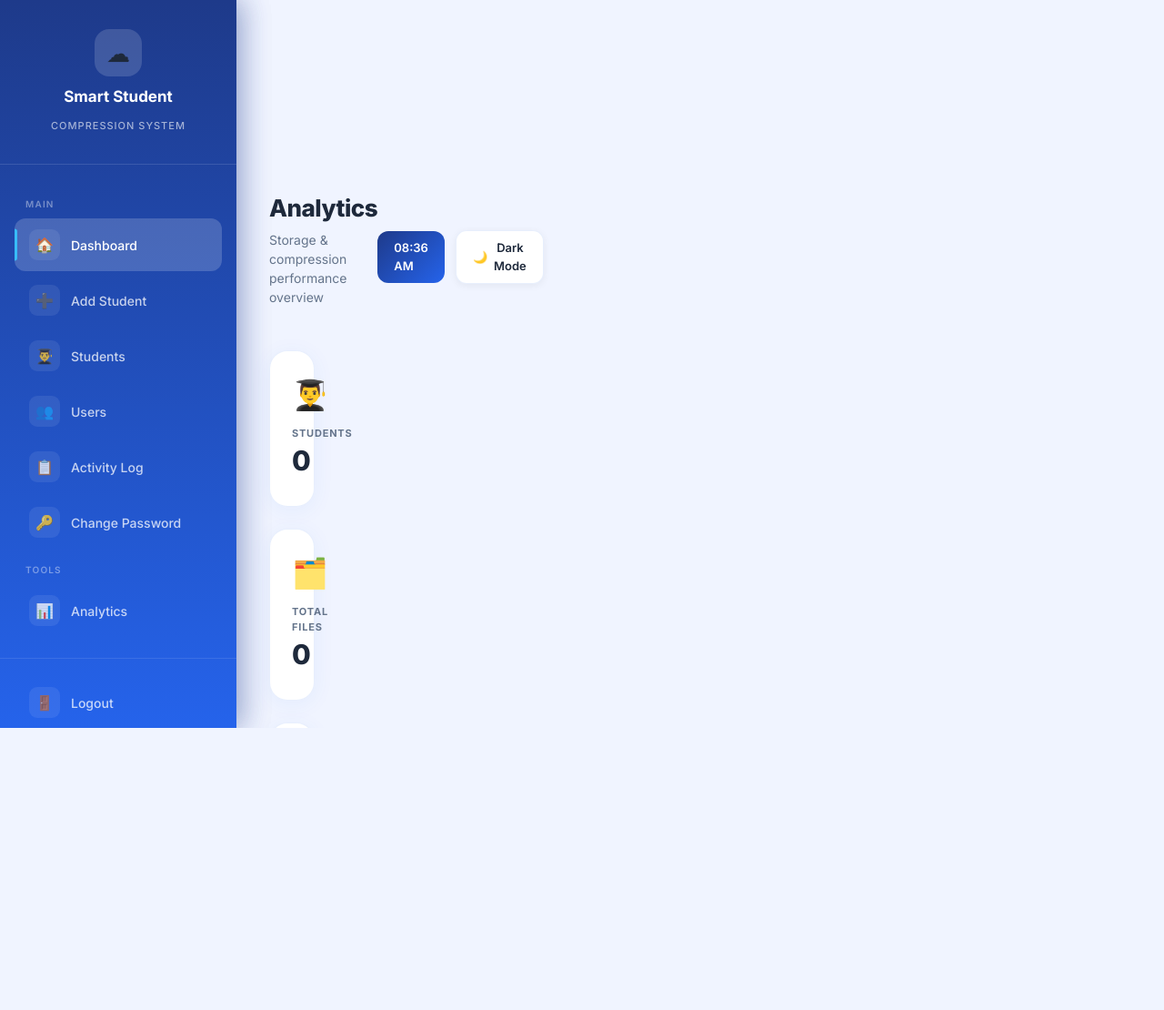
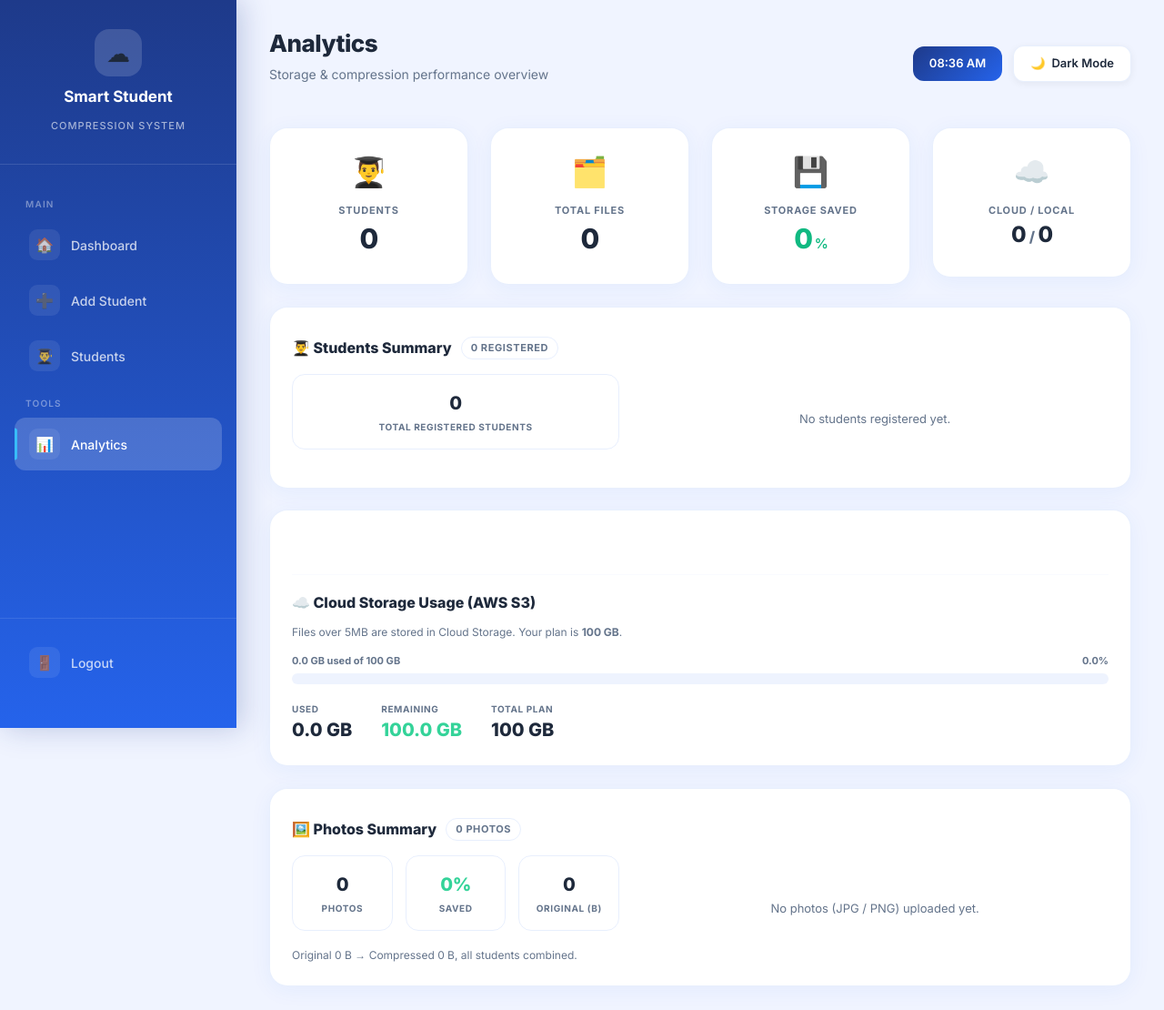
Before and after one commit to ChenulSandiw/student-compression-system-final, a Flask app: page /analytics in a window 1280 px wide. Shown: the top 1110 px of the page at 91% size. Before the commit the page ends 800 px from the top, so only its background shows below. Run offline with Flask 3, Linux system fonts and the light colour scheme; the visitor is signed in with stand-in values (Sample User, id 1); data that the repository does not hold is empty; some libraries are stand-ins or nearby versions.

Commit message:
analytics

```diff
--- a/templates/analytics.html
+++ b/templates/analytics.html
@@ -38,60 +38,16 @@
             <h2>Smart Student</h2>
             <span>Compression System</span>
         </div>
-        <!-- ─── SIDEBAR ─── -->
-    <aside class="sidebar">
-        <div class="sidebar-logo">
-            <div class="logo-icon">☁</div>
-            <h2>Smart Student</h2>
-            <span>Compression System</span>
-        </div>
-
         <nav class="sidebar-nav">
             <div class="nav-label">Main</div>
-
-            <a href="/dashboard" class="active">
-                <span class="nav-icon">🏠</span>
-                Dashboard
-            </a>
-
-            <a href="/add_student">
-                <span class="nav-icon">➕</span>
-                Add Student
-            </a>
-
-            <a href="/view_students">
-                <span class="nav-icon">👨‍🎓</span>
-                Students
-            </a>
-
-            <a href="/admin/users">
-                <span class="nav-icon">👥</span>
-                Users
-            </a>
-
-            <a href="/admin/activity_log">
-                <span class="nav-icon">📋</span>
-                Activity Log
-            </a>
-
-            <a href="/change_password">
-                <span class="nav-icon">🔑</span>
-                Change Password
-            </a>
-
+            <a href="/dashboard"><span class="nav-icon">🏠</span> Dashboard</a>
+            <a href="/add_student"><span class="nav-icon">➕</span> Add Student</a>
+            <a href="/view_students"><span class="nav-icon">👨‍🎓</span> Students</a>
             <div class="nav-label">Tools</div>
-
-            <a href="/analytics">
-                <span class="nav-icon">📊</span>
-                Analytics
-            </a>
+            <a href="/analytics" class="active"><span class="nav-icon">📊</span> Analytics</a>
         </nav>
-
         <div class="sidebar-footer">
-            <a href="/">
-                <span class="nav-icon">🚪</span>
-                Logout
-            </a>
+            <a href="/"><span class="nav-icon">🚪</span> Logout</a>
         </div>
     </aside>
 
```
